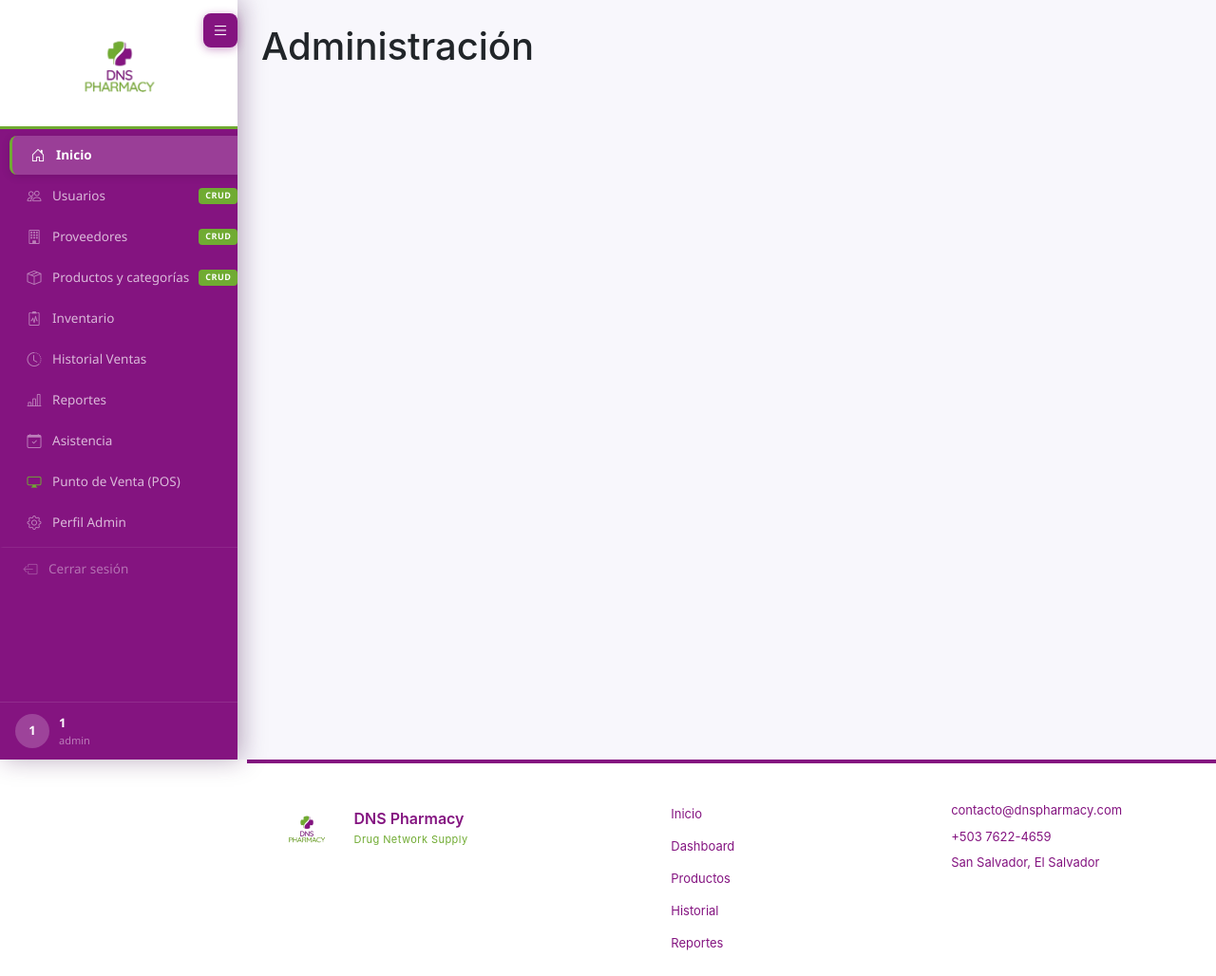
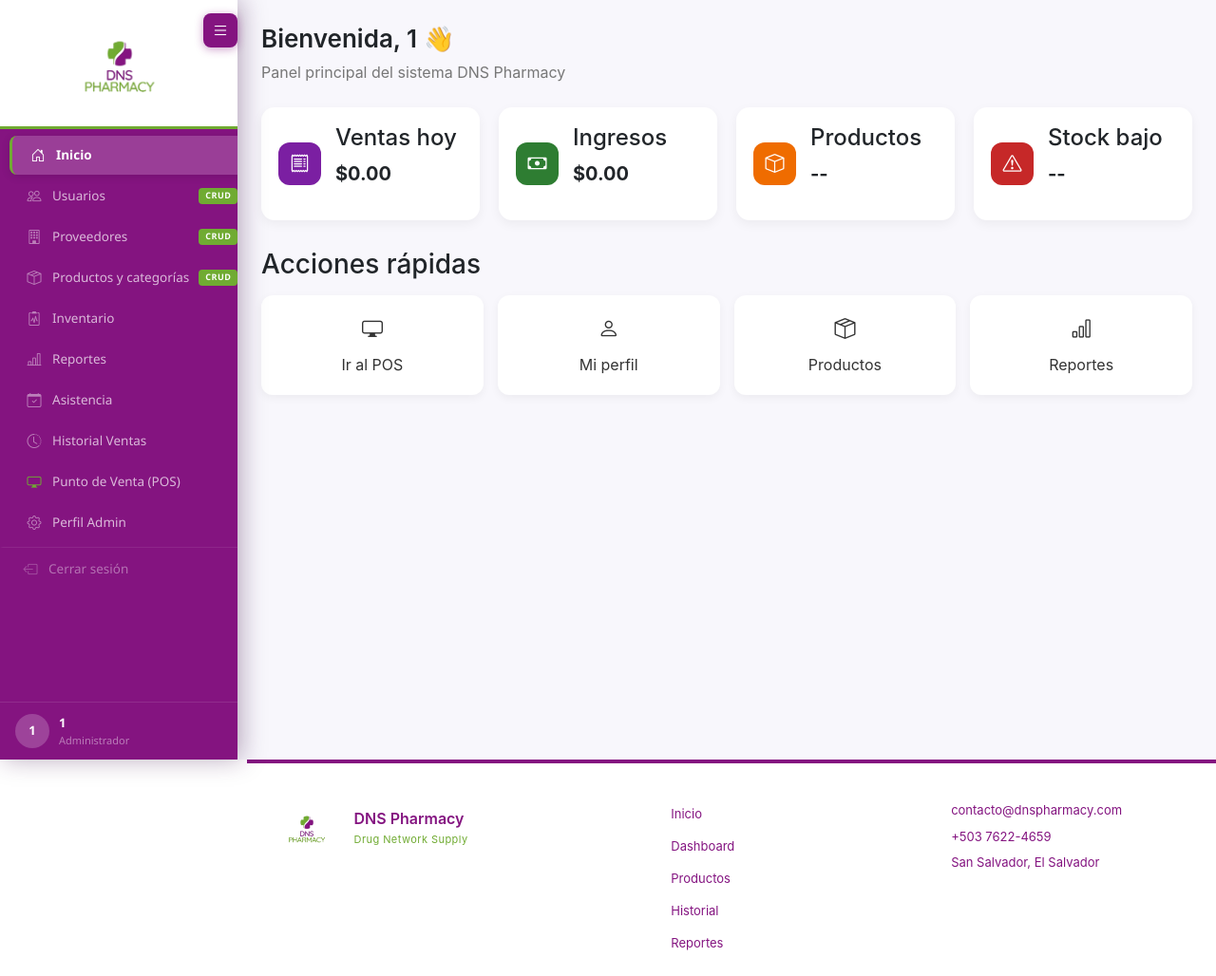
Before and after one commit to Josereph/DNS_Pharmacy, a PHP site: page / in a window 1280 px wide. Shown: the top 1028 px of the page at 95% size. Run offline with PHP 8.4, Linux system fonts and the light colour scheme; the visitor is signed in with stand-in values (Sample User, id 1).

Commit message:
Se modifico el login

```diff
--- /dev/null
+++ b/assets/css/index.css
@@ -0,0 +1,82 @@
+.dashboard-header {
+    margin-bottom: 25px;
+}
+
+.dashboard-title {
+    font-size: 26px;
+    font-weight: 600;
+}
+
+.dashboard-subtitle {
+    color: #777;
+}
+
+.dashboard-cards {
+    display: grid;
+    grid-template-columns: repeat(4, 1fr);
+    gap: 20px;
+    margin-bottom: 30px;
+}
+
+.dashboard-card {
+    background: #fff;
+    border-radius: 14px;
+    padding: 18px;
+    display: flex;
+    align-items: center;
+    gap: 15px;
+    box-shadow: 0 4px 12px rgba(0,0,0,0.05);
+}
+
+.card-icon {
+    width: 45px;
+    height: 45px;
+    border-radius: 12px;
+    display: flex;
+    align-items: center;
+    justify-content: center;
+    color: #fff;
+    font-size: 20px;
+}
+
+.purple { background: #7b1fa2; }
+.green { background: #2e7d32; }
+.orange { background: #ef6c00; }
+.red { background: #c62828; }
+
+.card-value {
+    font-size: 20px;
+    font-weight: bold;
+}
+
+.dashboard-actions h3 {
+    margin-bottom: 15px;
+}
+
+.actions-grid {
+    display: grid;
+    grid-template-columns: repeat(4, 1fr);
+    gap: 15px;
+}
+
+.action-card {
+    background: #fff;
+    border-radius: 12px;
+    padding: 20px;
+    text-align: center;
+    text-decoration: none;
+    color: #333;
+    transition: 0.2s;
+    box-shadow: 0 3px 10px rgba(0,0,0,0.05);
+}
+
+.action-card:hover {
+    background: #7b1fa2;
+    color: #fff;
+}
+
+.action-card i {
+    font-size: 22px;
+    display: block;
+    margin-bottom: 8px;
+}
--- a/index.php
+++ b/index.php
@@ -3,6 +3,11 @@ session_start();
 
 if (!isset($_SESSION['usuario_id'])) {
     header('Location: /DNS_Pharmacy/views/Login.php');
+    exit;
+}
+// SOLO ADMIN puede entrar
+if ($_SESSION['usuario_rol'] !== 'Administrador') {
+    header('Location: /DNS_Pharmacy/views/pos.php');
     exit;
 }
 ?>
@@ -16,13 +21,97 @@ if (!isset($_SESSION['usuario_id'])) {
     <link rel="stylesheet" href="https://cdnjs.cloudflare.com/ajax/libs/font-awesome/6.4.0/css/all.min.css">
     <link rel="stylesheet" href="assets/css/slider.css">
     <link rel="stylesheet" href="assets/css/footer.css">
+    <link rel="stylesheet" href="assets/css/index.css">
 </head>
 <body>
 
 <?php include 'views/layouts/slider.php'; ?>
 
 <div class="main-content">
-    <h1>Administración</h1>
+
+    <!-- Bienvenida estilo sistema -->
+    <div class="dashboard-header">
+        <h2 class="dashboard-title">
+            Bienvenida, <?php echo $_SESSION['usuario_nombre']; ?> 👋
+        </h2>
+        <p class="dashboard-subtitle">
+            Panel principal del sistema DNS Pharmacy
+        </p>
+    </div>
+
+    <!-- Tarjetas estilo moderno -->
+    <div class="dashboard-cards">
+
+        <div class="dashboard-card">
+            <div class="card-icon purple"><i class="bi bi-receipt"></i></div>
+            <div>
+                <h4>Ventas hoy</h4>
+                <p class="card-value">$0.00</p>
+            </div>
+        </div>
+
+        <div class="dashboard-card">
+            <div class="card-icon green"><i class="bi bi-cash"></i></div>
+            <div>
+                <h4>Ingresos</h4>
+                <p class="card-value">$0.00</p>
+            </div>
+        </div>
+
+        <div class="dashboard-card">
+            <div class="card-icon orange"><i class="bi bi-box"></i></div>
+            <div>
+                <h4>Productos</h4>
+                <p class="card-value">--</p>
+            </div>
+        </div>
+
+        <div class="dashboard-card">
+            <div class="card-icon red"><i class="bi bi-exclamation-triangle"></i></div>
+            <div>
+                <h4>Stock bajo</h4>
+                <p class="card-value">--</p>
+            </div>
+        </div>
+
+    </div>
+
+    <!-- Acciones rápidas (adaptadas por rol) -->
+    <div class="dashboard-actions">
+
+        <h3>Acciones rápidas</h3>
+
+        <div class="actions-grid">
+
+            <!-- TODOS -->
+            <a href="views/pos.php" class="action-card">
+                <i class="bi bi-display"></i>
+                <span>Ir al POS</span>
+            </a>
+
+            <a href="views/perfil.php" class="action-card">
+                <i class="bi bi-person"></i>
+                <span>Mi perfil</span>
+            </a>
+
+            <!-- SOLO ADMIN -->
+            <?php if ($_SESSION['usuario_rol'] === 'Administrador'): ?>
+
+            <a href="views/productos.php" class="action-card">
+                <i class="bi bi-box-seam"></i>
+                <span>Productos</span>
+            </a>
+
+            <a href="views/reportes.php" class="action-card">
+                <i class="bi bi-bar-chart"></i>
+                <span>Reportes</span>
+            </a>
+
+            <?php endif; ?>
+
+        </div>
+    </div>
+
 </div>
 
 <?php include 'views/layouts/footer.php'; ?>
--- a/views/Login.php
+++ b/views/Login.php
@@ -99,13 +99,17 @@ if ($_SERVER['REQUEST_METHOD'] === 'POST') {
                 $stmtAcceso->close();
                 $conn2->close();
 
+
                     // Redirigir según rol
                     if ($usuario['rol'] === 'Administrador') {
                         header('Location: /DNS_Pharmacy/index.php');
+                    } elseif ($usuario['rol'] === 'Empleado') {
+                        header('Location: /DNS_Pharmacy/views/pos.php');
                     } else {
                         header('Location: /DNS_Pharmacy/index.php');
                     }
                     exit;
+
             }
         }
     }
--- a/views/historial_ventas.php
+++ b/views/historial_ventas.php
@@ -1,10 +1,13 @@
 <?php
 session_start();
+
 if (!isset($_SESSION['usuario_id'])) {
     header('Location: /DNS_Pharmacy/views/Login.php');
     exit;
 }
+
 $base_url = '/DNS_Pharmacy';
+$views = $base_url . '/views';
 ?>
 <!doctype html>
 <html lang="es">
--- a/views/layouts/slider.php
+++ b/views/layouts/slider.php
@@ -6,6 +6,8 @@ $views = $base_url . '/views';
 $admin_nombre = $_SESSION['usuario_nombre'] ?? 'Usuario';
 $admin_rol    = $_SESSION['usuario_rol']    ?? 'Sin rol';
 $admin_ini    = strtoupper(substr($admin_nombre, 0, 2));
+
+$rol = $_SESSION['usuario_rol'] ?? '';
 
 // En el POS el sidebar arranca oculto
 $es_pos = ($pagina_actual === 'pos.php');
@@ -26,12 +28,15 @@ $es_pos = ($pagina_actual === 'pos.php');
 
     <nav class="nav flex-column">
 
-        <a class="nav-link <?php echo ($pagina_actual == 'index.php') ? 'active' : ''; ?>"
-           href="<?php echo $base_url; ?>/index.php">
-            <i class="bi bi-house-door"></i>
-            Inicio
-        </a>
+        <?php if ($rol === 'Administrador'): ?>
+<a class="nav-link <?php echo ($pagina_actual == 'index.php') ? 'active' : ''; ?>"
+   href="<?php echo $base_url; ?>/index.php">
+    <i class="bi bi-house-door"></i>
+    Inicio
+</a>
+<?php endif; ?>
 
+        <?php if ($rol === 'Administrador'): ?>
         <a class="nav-link <?php echo ($pagina_actual == 'usuarios.php') ? 'active' : ''; ?>"
            href="<?php echo $views; ?>/usuarios.php">
             <i class="bi bi-people"></i>
@@ -59,12 +64,6 @@ $es_pos = ($pagina_actual === 'pos.php');
             Inventario
         </a>
 
-        <a class="nav-link <?php echo ($pagina_actual == 'historial_ventas.php') ? 'active' : ''; ?>"
-           href="<?php echo $views; ?>/historial_ventas.php">
-            <i class="bi bi-clock-history"></i>
-            Historial Ventas
-        </a>
-
         <a class="nav-link <?php echo ($pagina_actual == 'reportes.php') ? 'active' : ''; ?>"
            href="<?php echo $views; ?>/reportes.php">
             <i class="bi bi-bar-chart-line"></i>
@@ -76,6 +75,15 @@ $es_pos = ($pagina_actual === 'pos.php');
             <i class="bi bi-calendar-check"></i>
             Asistencia
         </a>
+
+        <a class="nav-link <?php echo ($pagina_actual == 'historial_ventas.php') ? 'active' : ''; ?>"
+   href="<?php echo $views; ?>/historial_ventas.php">
+    <i class="bi bi-clock-history"></i>
+    Historial Ventas
+</a>
+        <?php endif; ?>
+
+
 
         <a class="nav-link nav-link-pos-inline <?php echo ($pagina_actual == 'pos.php') ? 'active' : ''; ?>"
            href="<?php echo $views; ?>/pos.php">
```
Also changed, not shown: views/Reportes.php (+15 -8 lines), views/asistencia.php (+11 -0 lines), views/perfil.php (+10 -0 lines), views/proveedores.php (+3 -5 lines), assets/img/productos/prod_1776354296_69e103f8582dd.jpg (added). Lines whose indentation alone changed are shown as unchanged.
